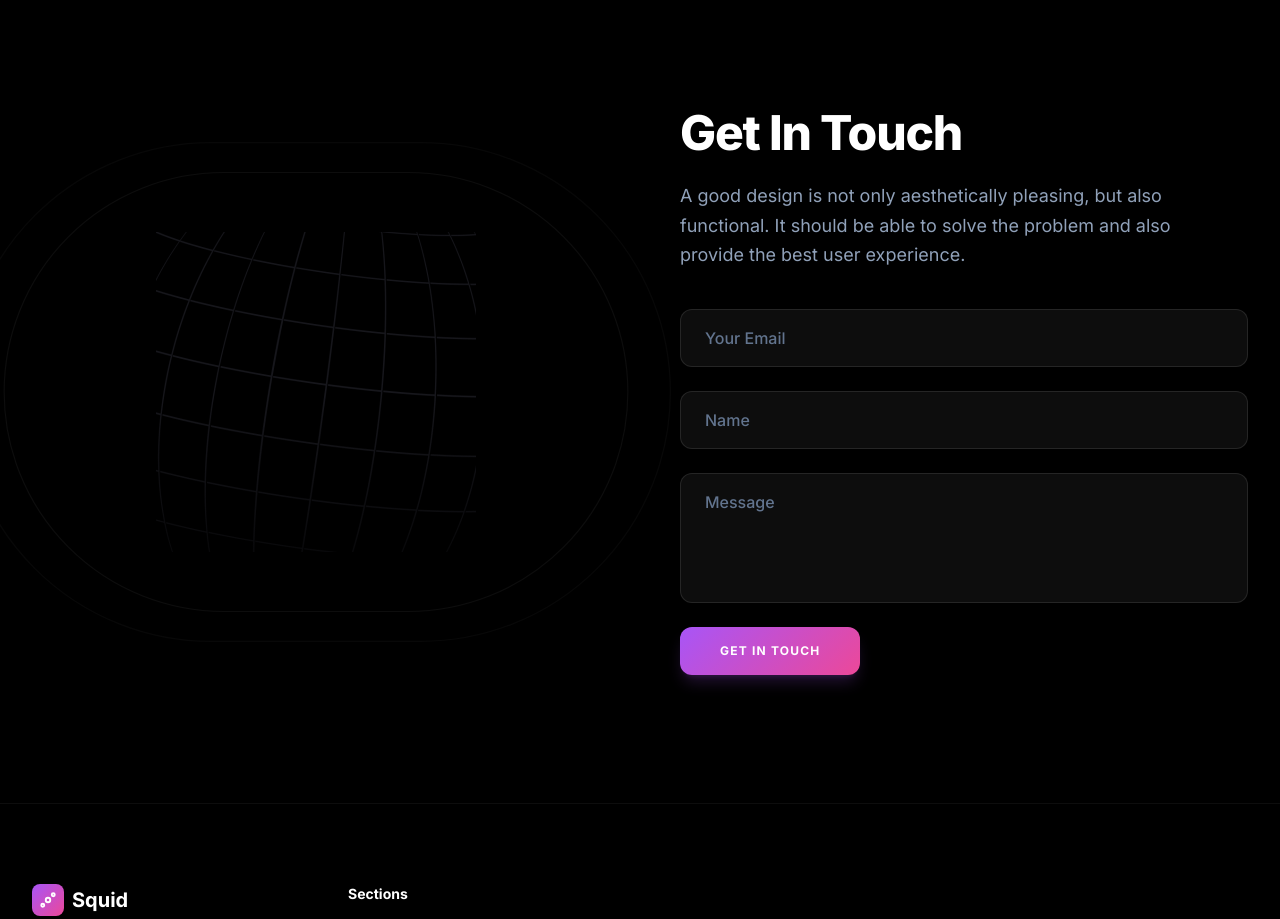
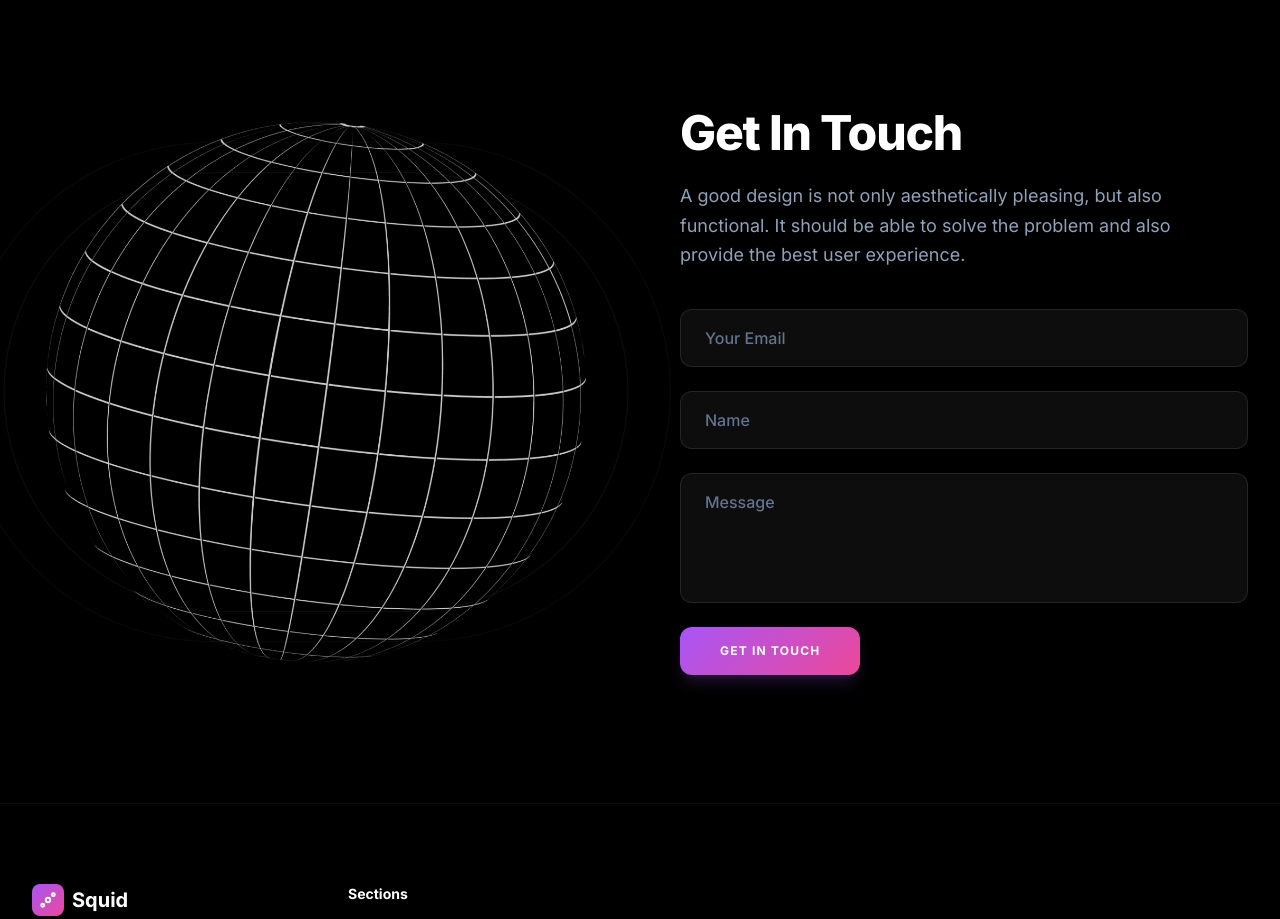
Before and after one commit to swarajladke/SaaS-Landing-Page, a Next.js app: page / in a window 1280 px wide. Shown: the part 7920-8839 px from the top of the page. Built offline with nearby package versions, Linux system fonts and the light colour scheme.

Commit message:
Refine Contact section - Improved globe visibility with CSS filters and increased opacity

```diff
--- a/src/components/landing/Contact.tsx
+++ b/src/components/landing/Contact.tsx
@@ -11,13 +11,13 @@ export function Contact() {
                 <div className="relative h-[400px] flex items-center justify-center">
                     <div className="absolute inset-0 border border-white/[0.03] rounded-full scale-125"></div>
                     <div className="absolute inset-0 border border-white/[0.05] rounded-full scale-110"></div>
-                    <div className="relative w-80 h-80 flex items-center justify-center overflow-hidden">
+                    <div className="relative w-[450px] h-[450px] flex items-center justify-center">
                         <img
                             src="/contact-globe.png"
                             alt="Contact Globe"
-                            className="w-full h-full object-contain opacity-40 scale-[1.6]"
+                            className="w-full h-full object-contain opacity-80 scale-[1.2]"
+                            style={{ filter: "invert(1) brightness(1.5)" }}
                         />
-                        <div className="absolute inset-0 bg-gradient-to-t from-black via-transparent to-transparent opacity-60"></div>
                     </div>
                 </div>
 
```
